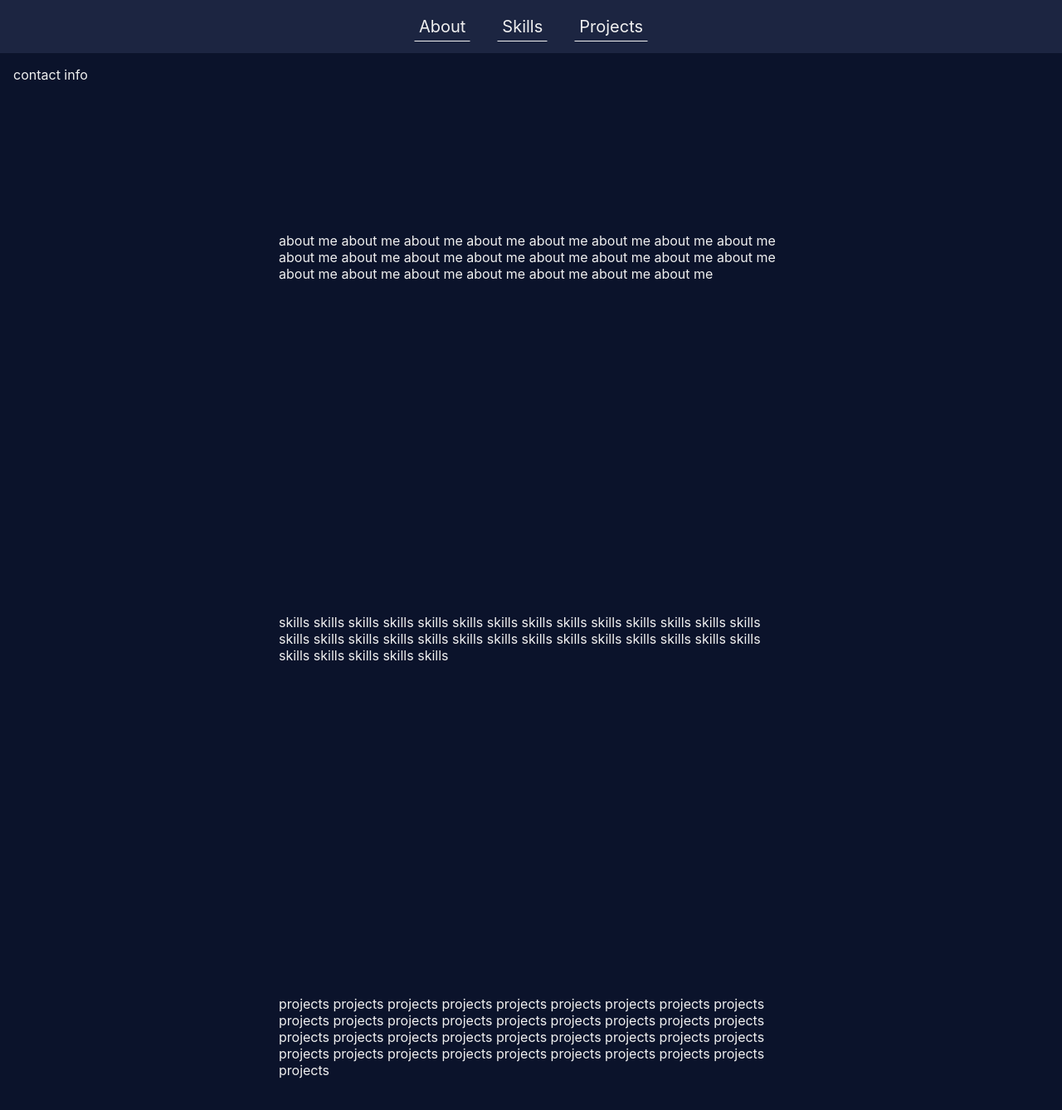
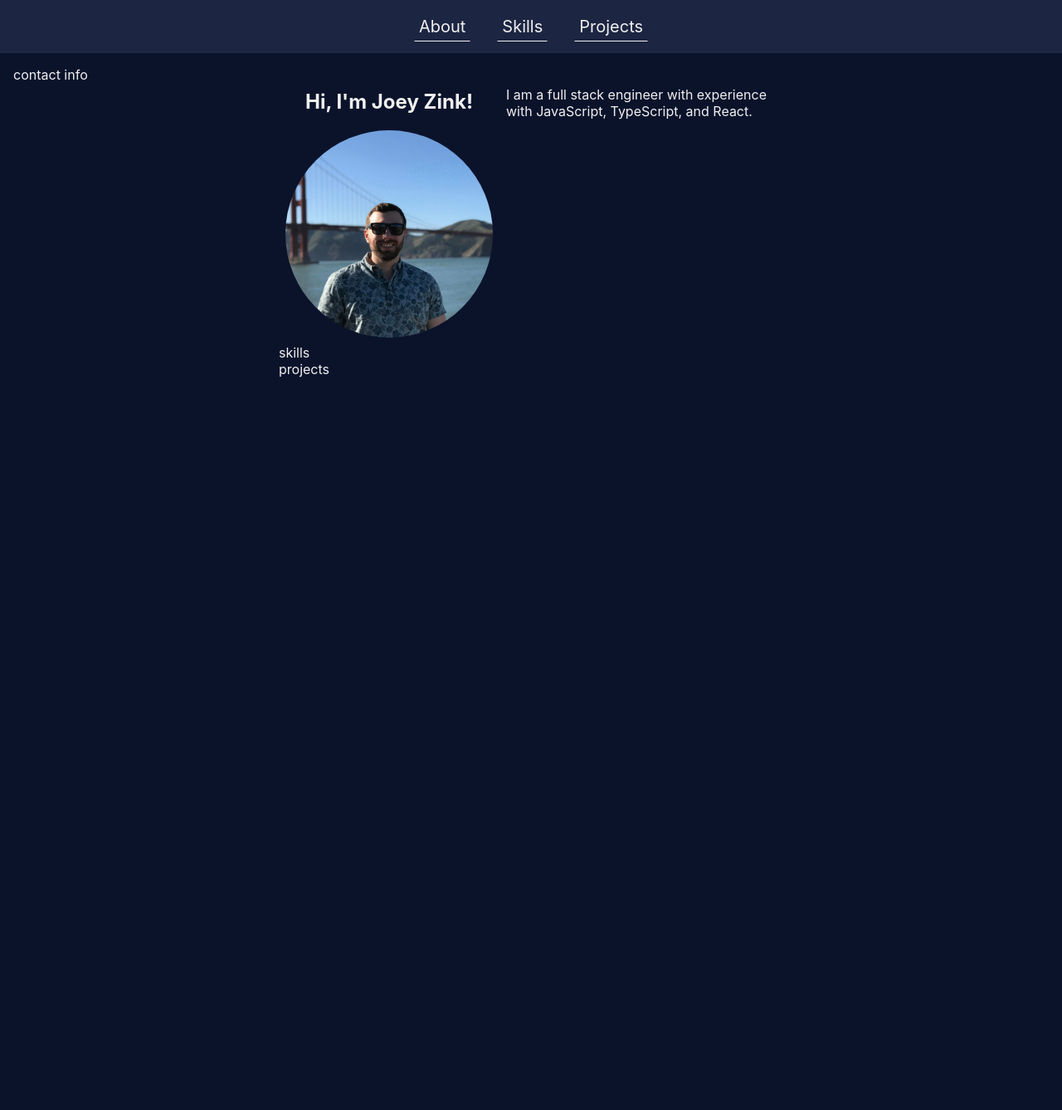
Before and after one commit to fjzink/portfolio, a Next.js app: page / in a window 1280 px wide. Shown: the top 1338 px of the page at 83% size. After the commit the page ends 800 px from the top, so only its background shows below. Built offline with nearby package versions, Linux system fonts and the light colour scheme.

Commit message:
add about section with profile pic

```diff
--- /dev/null
+++ b/components/About.tsx
@@ -0,0 +1,45 @@
+const About = (): JSX.Element => (
+  <div id="about">
+    <div className="profile">
+      <h2 className="intro-heading">Hi, I&apos;m Joey Zink!</h2>
+      <img className="profile-pic" src="/profilepic.jpeg" />
+    </div>
+    <p className="description">
+      I am a full stack engineer with experience with JavaScript, TypeScript,
+      and React.
+    </p>
+
+    <style jsx>{`
+      #about {
+        display: flex;
+        flex-direction: column;
+        width: 100%;
+      }
+
+      .description {
+        padding: 0.5rem;
+      }
+
+      .profile {
+        display: flex;
+        flex-direction: column;
+        justify-content: center;
+        align-items: center;
+        padding: 0.5rem;
+      }
+
+      .profile-pic {
+        border-radius: 50%;
+        max-width: 250px;
+        max-height: 250px;
+      }
+      @media only screen and (min-width: 500px) {
+        #about {
+          flex-direction: row;
+        }
+      }
+    `}</style>
+  </div>
+)
+
+export default About
--- a/pages/index.tsx
+++ b/pages/index.tsx
@@ -1,6 +1,7 @@
 import Head from 'next/head'
 import colors from '../colors'
 import Nav from '../components/Nav'
+import About from '../components/About'
 
 const { text } = colors
 
@@ -13,32 +14,13 @@ export const Home = (): JSX.Element => (
     <Nav />
 
     <main>
-      <div id="about">
-        about me about me about me about me about me about me about me about me
-        about me about me about me about me about me about me about me about me
-        about me about me about me about me about me about me about me
-      </div>
-      <div id="skills">
-        skills skills skills skills skills skills skills skills skills skills
-        skills skills skills skills skills skills skills skills skills skills
-        skills skills skills skills skills skills skills skills skills skills
-        skills skills skills
-      </div>
-      <div id="projects">
-        projects projects projects projects projects projects projects projects
-        projects projects projects projects projects projects projects projects
-        projects projects projects projects projects projects projects projects
-        projects projects projects projects projects projects projects projects
-        projects projects projects projects projects
-      </div>
+      <About />
+      <div id="skills">skills</div>
+      <div id="projects">projects</div>
     </main>
     <div className="contact">contact info</div>
 
     <style jsx>{`
-      main div {
-        margin: 200px 0px;
-      }
-
       .container {
         min-height: 100vh;
         padding: 0 0;
@@ -61,9 +43,6 @@ export const Home = (): JSX.Element => (
       .contact {
         grid-area: contact;
         padding: 1rem;
-      }
-
-      .projects {
       }
 
       @media only screen and (min-width: 500px) {
```
Also changed, not shown: public/profilepic.jpeg (added).
